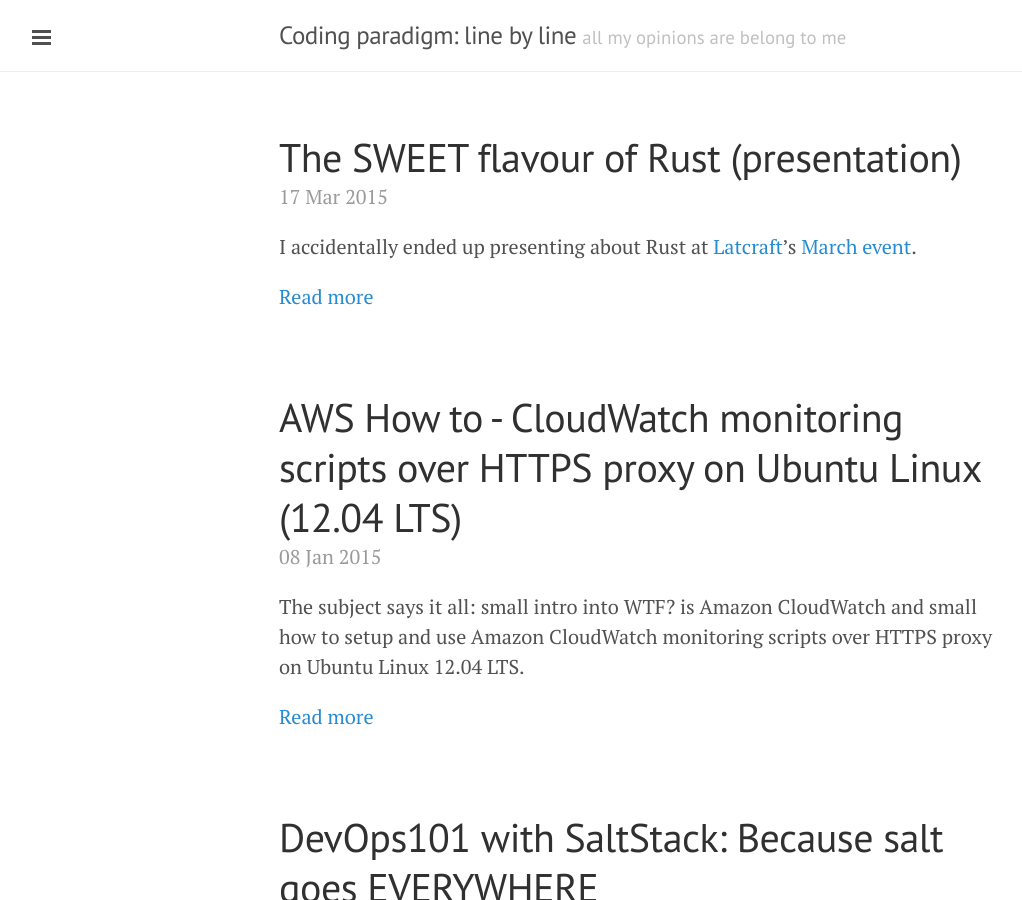
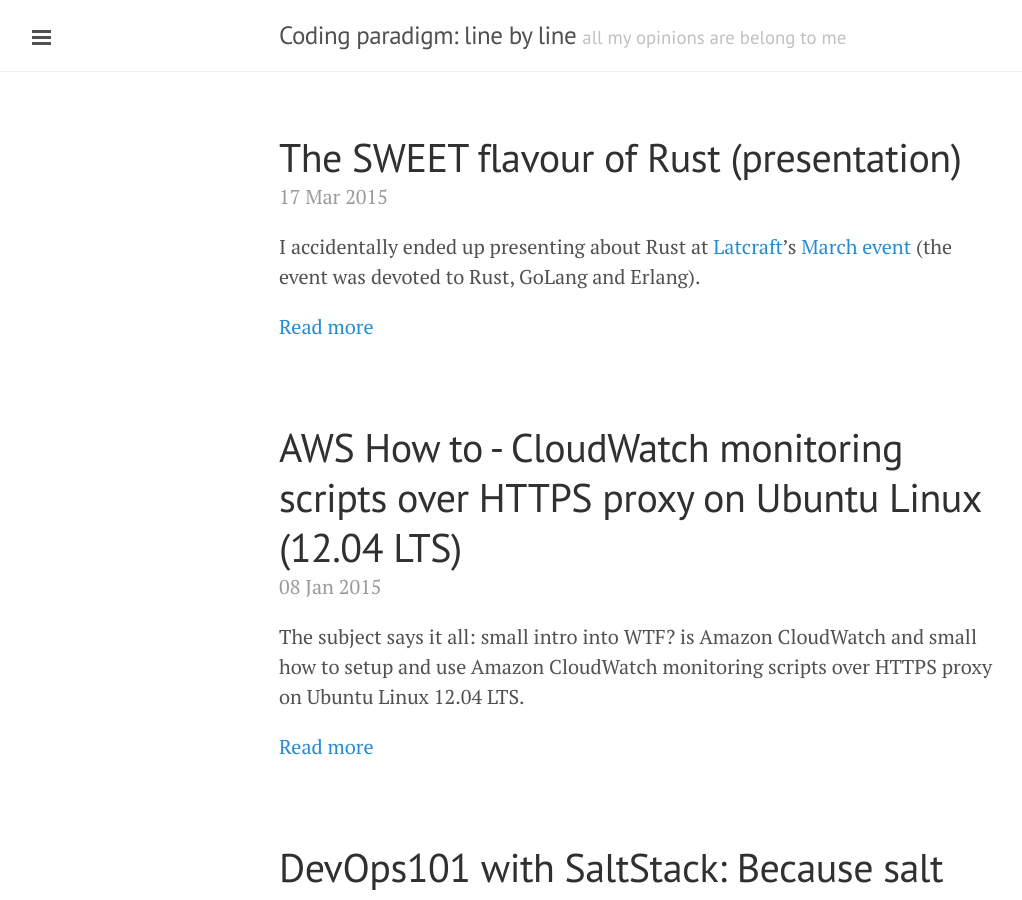
Before and after one commit to leonardinius/leonardinius.github.io, a Jekyll site: the page built from index.html, in a window 1280 px wide and 900 px high. Shown: the whole window, without its empty margins (1-1023 px from the left). Built offline with Jekyll 4.4.1, drawn with Linux system fonts in a browser that asks for light colours; Markdown is read by kramdown in place of the engine named in the settings; the list of posts is cut into pages by our own code.

Commit message:
Cosmetics

```diff
--- a/_posts/2015-03-17-Rust-ppt.md
+++ b/_posts/2015-03-17-Rust-ppt.md
@@ -3,7 +3,8 @@ title: "The SWEET flavour of Rust (presentation)"
 layout: post
 ---
 
-I accidentally ended up presenting about Rust at [Latcraft][1]'s [March event][2].
+I accidentally ended up presenting about Rust at [Latcraft][1]'s
+[March event][2] (the event was devoted to Rust, GoLang and Erlang).
 
 It all started with the tweet from [Latcraft][1] org people.
 
```
Also changed, not shown: other parts of _posts/2015-03-17-Rust-ppt.md (+1 -1 lines).
